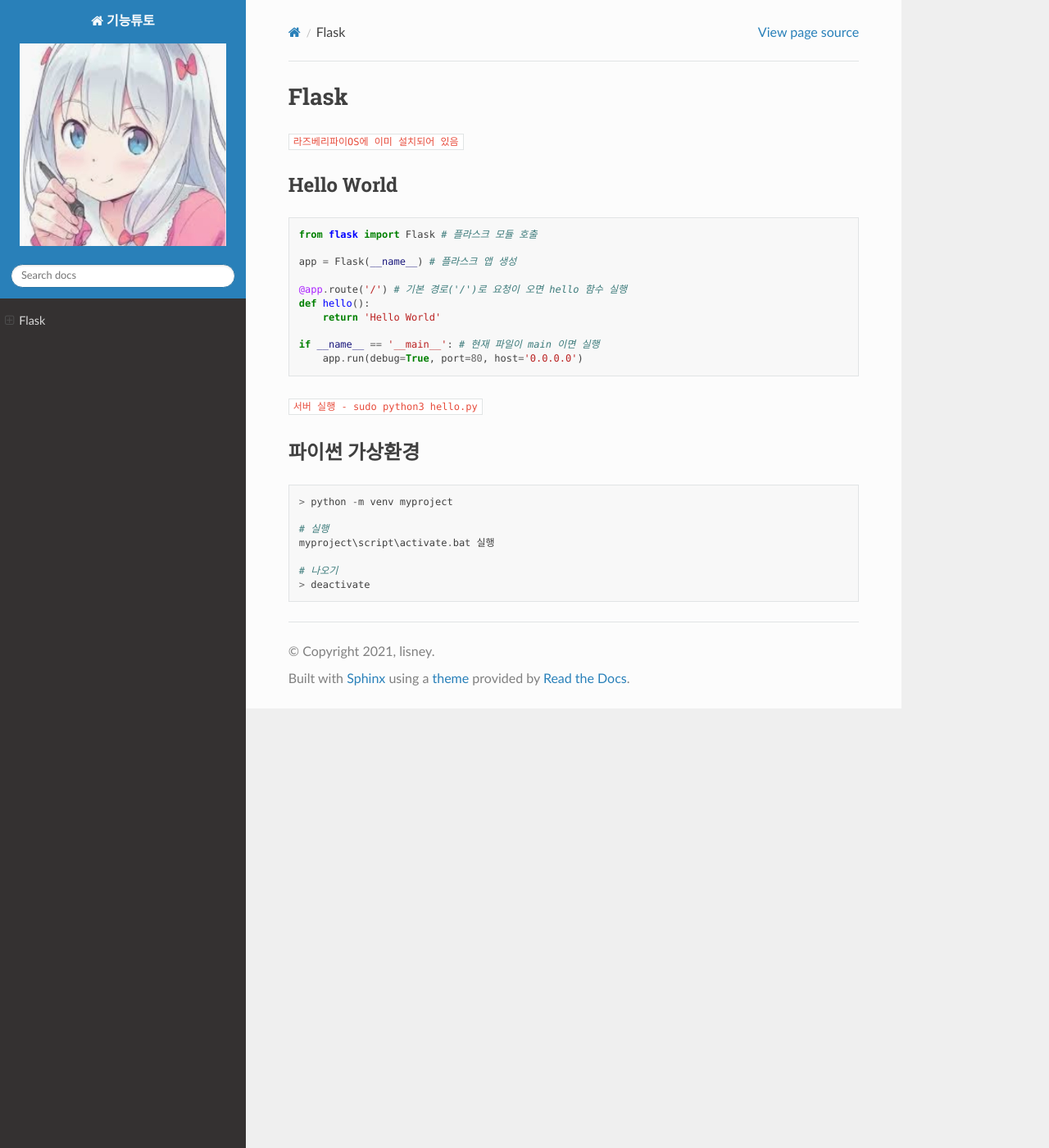
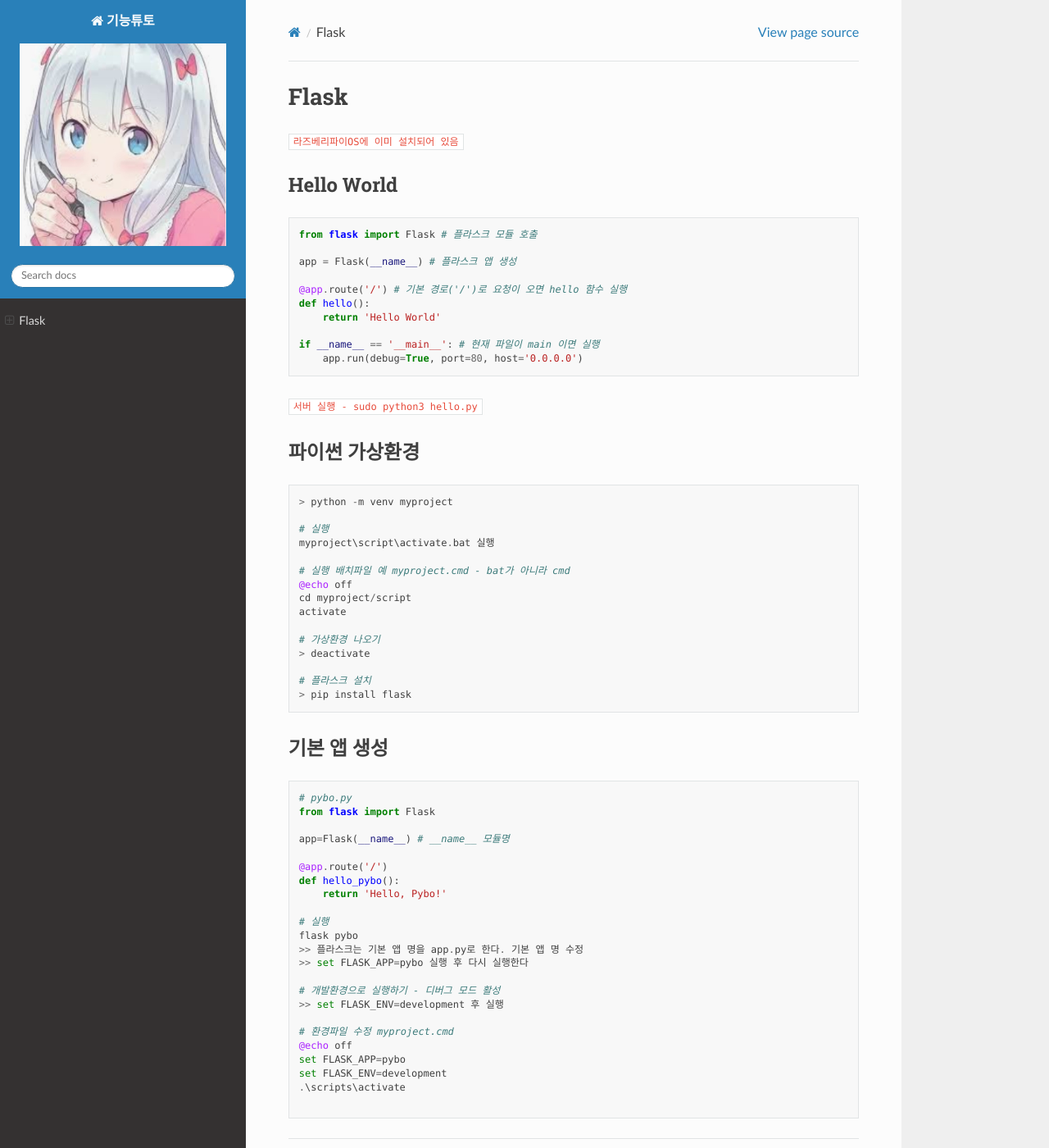
Before and after one commit to lisney/RTD, a Sphinx documentation site: the page built from docs/source/new/flask.md, in a window 1280 px wide and 1400 px high. Shown: the whole window at 82% size. Built offline with Sphinx 7.4.7 and the Read the Docs theme 2.0.0, drawn with Linux system fonts in a browser that asks for light colours; pages that are not in the unit, such as notebooks, are missing from menus.

Commit message:
Update flask.md

````diff
--- a/docs/source/new/flask.md
+++ b/docs/source/new/flask.md
@@ -32,6 +32,44 @@ if __name__ == '__main__': # 현재 파일이 main 이면 실행
 # 실행
 myproject\script\activate.bat 실행
 
-# 나오기
+# 실행 배치파일 예 myproject.cmd - bat가 아니라 cmd
+@echo off
+cd myproject/script
+activate
+
+# 가상환경 나오기
 > deactivate
+
+# 플라스크 설치
+> pip install flask
 ```
+
+
+기본 앱 생성
+---------------
+
+```
+# pybo.py
+from flask import Flask
+
+app=Flask(__name__) # __name__ 모듈명
+
+@app.route('/')
+def hello_pybo():
+    return 'Hello, Pybo!'
+
+# 실행
+flask pybo
+>> 플라스크는 기본 앱 명을 app.py로 한다. 기본 앱 명 수정
+>> set FLASK_APP=pybo 실행 후 다시 실행한다
+
+# 개발환경으로 실행하기 - 디버그 모드 활성
+>> set FLASK_ENV=development 후 실행
+
+# 환경파일 수정 myproject.cmd
+@echo off
+set FLASK_APP=pybo
+set FLASK_ENV=development
+.\scripts\activate
+
+```
````
